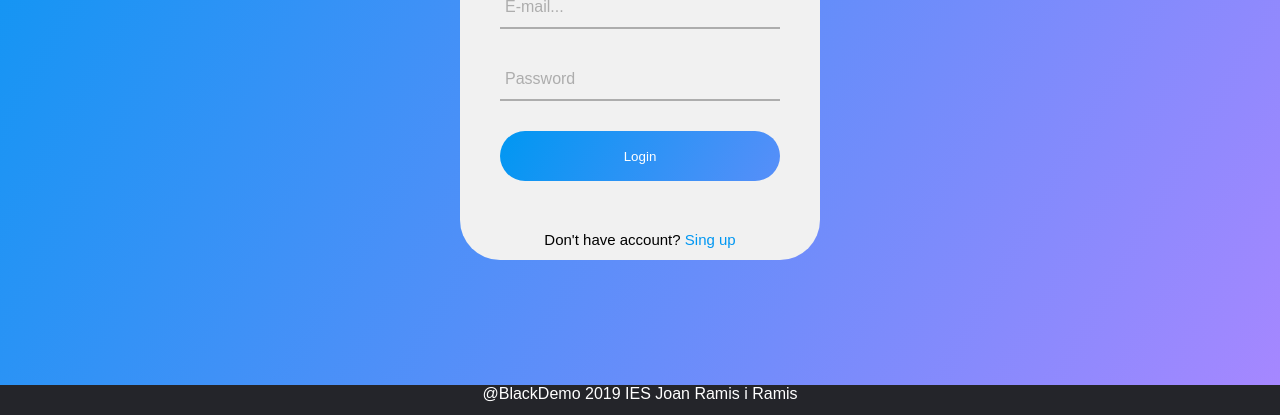
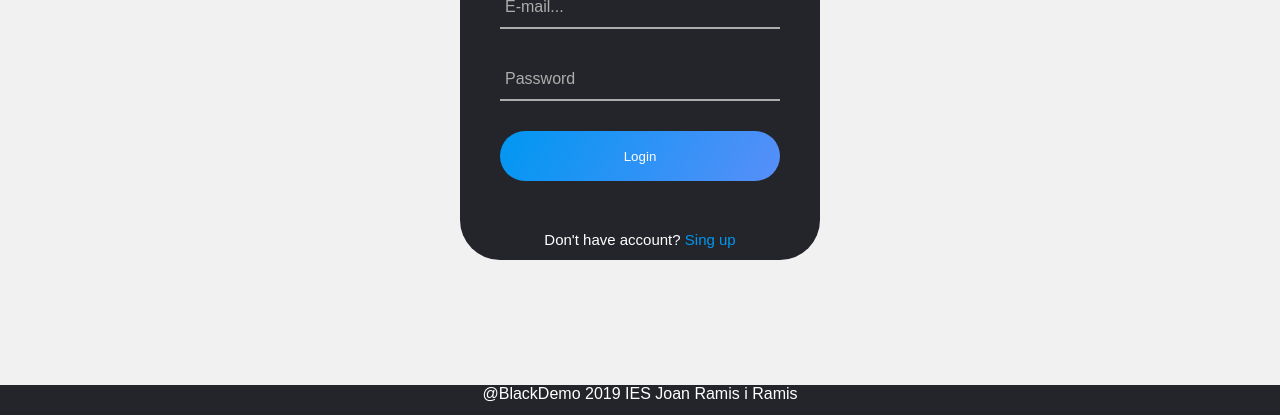
Before and after one commit to Black-Demo/bibliotecaOnlinePhp, a PHP site: page /form_singIn_member.php in a window 1280 px wide. Shown: the part 385-800 px from the top of the page. Run offline with PHP 8.4, Linux system fonts and the light colour scheme; some libraries are stand-ins or nearby versions.

Commit message:
Cambio de estilo para uqe se base en tres colores primarios
Quito el color fantasia para darle un toque mas serio a la pagina a base de tener solo 3 colores primarios

```diff
--- a/Books/db_insert_book.php
+++ b/Books/db_insert_book.php
@@ -91,6 +91,7 @@
                                         '0',
                                         '1'
                                 )";
+
                                 for($i=0; $i<(intval($varQuantity)); $i++){
                                         if(!mysqli_query($conn,$sqlInsertCopyBook)){
                                                 echo '<br> old ID insert CopyBook error: '.mysqli_error($conn);
--- a/style.css
+++ b/style.css
@@ -8,7 +8,8 @@
 
 body {
   min-height: 100vh;
-  background-image: linear-gradient(120deg, #0097f2, #a787ff);
+  /*background-image: linear-gradient(120deg, #0097f2, #a787ff);*/
+  background: #f1f1f1;
 }
 
 footer {
@@ -62,7 +63,8 @@ nav ul li a:hover {
 .barrier {
   width: 99%;
   height: 8px;
-  background: #ffffff;
+  /*background: #ffffff;*/
+  background: #0097f2;
   margin: -5px auto;
   justify-content: center;
   align-items: center;
@@ -147,7 +149,7 @@ nav ul li a:hover {
 
 .login-form {
   width: 360px;
-  background-color: #f1f1f1;
+  background-color: #24252a;
   height: 450px;
   padding: 80px 40px;
   border-radius: 40px;
@@ -172,7 +174,7 @@ nav ul li a:hover {
 
 .txtb input {
   font-size: 15px;
-  color: #333;
+  color: #f1f1f1;
   border: none;
   width: 100%;
   outline: none;
@@ -233,6 +235,7 @@ nav ul li a:hover {
   margin-top: 50px;
   text-align: center;
   font-size: 15px;
+  color: #ffffff;
 }
 
 .bottom-text a {
@@ -241,7 +244,7 @@ nav ul li a:hover {
 
 .singup-form {
   width: 650px;
-  background-color: #f1f1f1;
+  background-color: #24252a;
   height: 490px;
   padding: 80px 40px;
   border-radius: 40px;
@@ -363,7 +366,7 @@ nav ul li a:hover {
   position: absolute;
   width: 14px;
   height: 5px;
-  background: #f1f1f1;
+  background: #24252a;
   transform: skewX(50deg);
   transition: 0.4s linear;
 }
```
